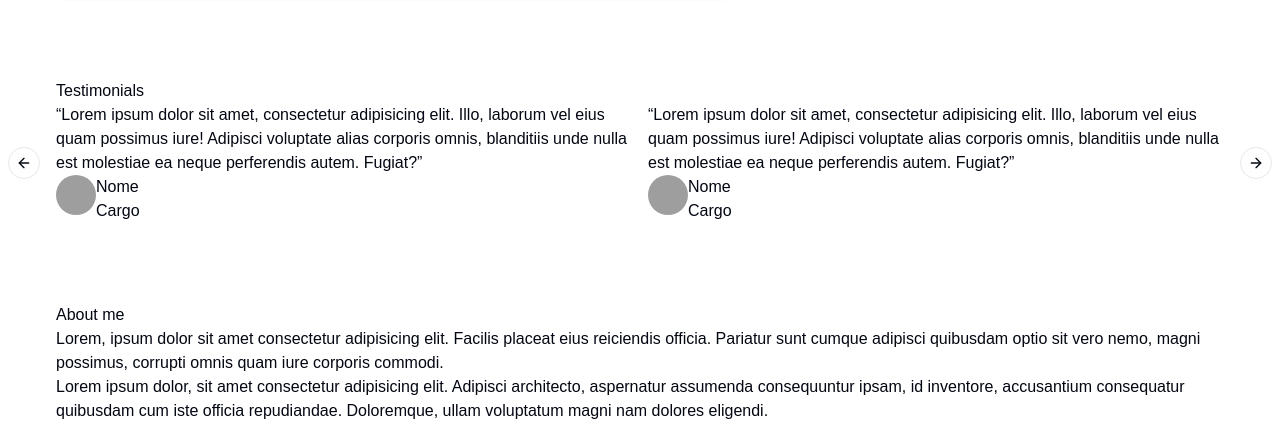
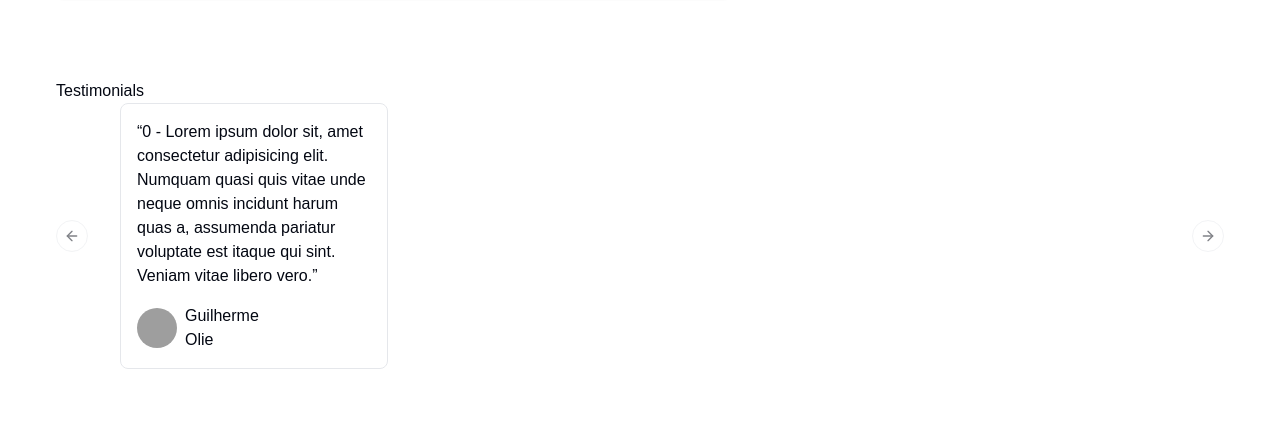
Before and after one commit to fabriciogferreira/fabriciogferreira, a Next.js app: page / in a window 1280 px wide. Shown: the part 1119-1540 px from the top of the page. Built offline with nearby package versions, Linux system fonts and the light colour scheme; grey boxes are pictures that could not be loaded.

Commit message:
feat: v2 sketch testimonials

```diff
--- a/app/_components/Testimonials.tsx
+++ b/app/_components/Testimonials.tsx
@@ -7,6 +7,25 @@ import {
     CarouselPrevious,
 } from "@/components/ui/carousel"
 
+import Link from "next/link"
+
+type testimonial = {
+    quote: string,
+    name: string,
+    position: string,
+    enterprise: string,
+    siteLink: string
+}
+
+const TESTIMONIALS: Array<testimonial> = [
+    {
+        quote: "Lorem ipsum dolor sit, amet consectetur adipisicing elit. Numquam quasi quis vitae unde neque omnis incidunt harum quas a, assumenda pariatur voluptate est itaque qui sint. Veniam vitae libero vero.",
+        name: "Guilherme",
+        position: "Dev Pleno",
+        enterprise: "Olie",
+        siteLink: "https://olie.ai/"
+    },
+]
 
 export default function Testimonials(){
     return (
@@ -14,62 +33,41 @@ export default function Testimonials(){
             <h1>Testimonials</h1>
             <Carousel
                 opts={{
-                    align: "start",
+                    align: "center",
                     loop: true,
+                    axis: "y",
+                    dragFree: false,
                 }}
+                className="mx-[3rem]"
             >
-                <CarouselContent className="-ml-4">
-                    <CarouselItem className="basis-1/2">
-                        <q>
-                            Lorem ipsum dolor sit amet, consectetur adipisicing elit. Illo, laborum vel eius quam possimus iure! Adipisci voluptate alias corporis omnis, blanditiis unde nulla est molestiae ea neque perferendis autem. Fugiat?
-                        </q>
-                        <div className="flex">
+                <CarouselContent className="ml-0">
+                    {TESTIMONIALS.map((testimonial, index) => {
+                        return (
+                            <CarouselItem key={index} className={`basis-full sm:basis-1/2 lg:basis-1/3 xl:basis-1/4 2xl:basis-1/5 flex flex-col border rounded-lg gap-4 mx-4 pl-0 p-4`}>
+                                <q>{index} - {testimonial.quote}</q>
+                                <div className="flex gap-2 items-center">
                                     <Avatar>
                                         <AvatarImage src="https://github.com/shadcn.png" />
                                         <AvatarFallback>CN</AvatarFallback>
+                                        {/* Imagem (pedir permissao) */}
                                     </Avatar>
-                            <div>
-                                <h4>Nome</h4>
-                                <h4>Cargo</h4>
+                                    <div className="">
+                                        <h4>{testimonial.name}</h4>
+                                        <Link href={testimonial.siteLink} target="_blank">
+                                            <h4>
+                                                {testimonial.enterprise}
+                                            </h4>
+                                        </Link>
                                     </div>
                                 </div>
                             </CarouselItem>
-                    <CarouselItem className="basis-1/2">
-                        <q>
-                            Lorem ipsum dolor sit amet, consectetur adipisicing elit. Illo, laborum vel eius quam possimus iure! Adipisci voluptate alias corporis omnis, blanditiis unde nulla est molestiae ea neque perferendis autem. Fugiat?
-                        </q>
-                        <div className="flex">
-                            <Avatar>
-                                <AvatarImage src="https://github.com/shadcn.png" />
-                                <AvatarFallback>CN</AvatarFallback>
-                            </Avatar>
-                            <div>
-                                <h4>Nome</h4>
-                                <h4>Cargo</h4>
-                            </div>
-                        </div>
-                    </CarouselItem>
-                    <CarouselItem className="basis-1/2">
-                        <q>
-                            Lorem ipsum dolor sit amet, consectetur adipisicing elit. Illo, laborum vel eius quam possimus iure! Adipisci voluptate alias corporis omnis, blanditiis unde nulla est molestiae ea neque perferendis autem. Fugiat?
-                        </q>
-                        <div className="flex">
-                            <Avatar>
-                                <AvatarImage src="https://github.com/shadcn.png" />
-                                <AvatarFallback>CN</AvatarFallback>
-                            </Avatar>
-                            <div>
-                                <h4>Nome</h4>
-                                <h4>Cargo, Data</h4>
-                            </div>
-                        </div>
-                    </CarouselItem>
+                        )
+                    })}
                 </CarouselContent>
                 <CarouselPrevious />
                 <CarouselNext />
             </Carousel>
 
-            {/* Imagem (pedir permissao) */}
         </section>
     )
 }
```
Lines whose indentation alone changed are shown as unchanged.
